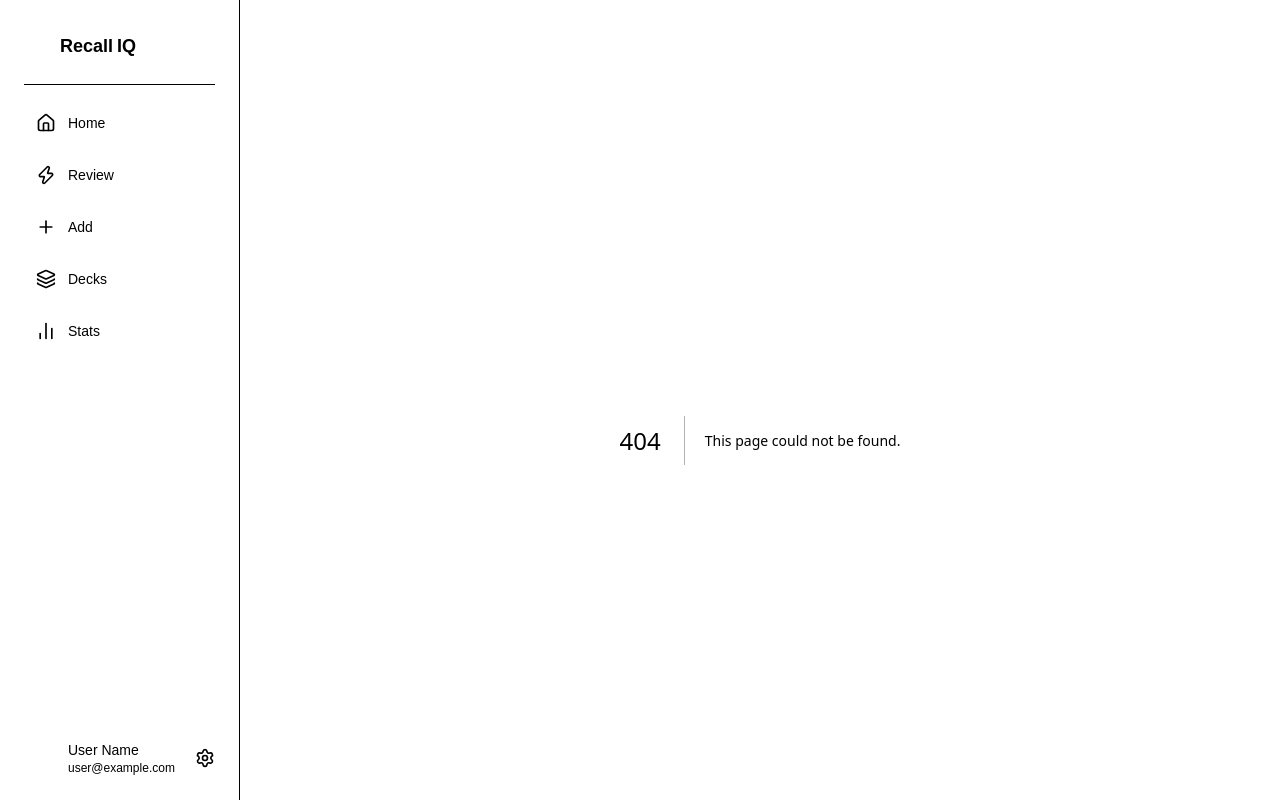
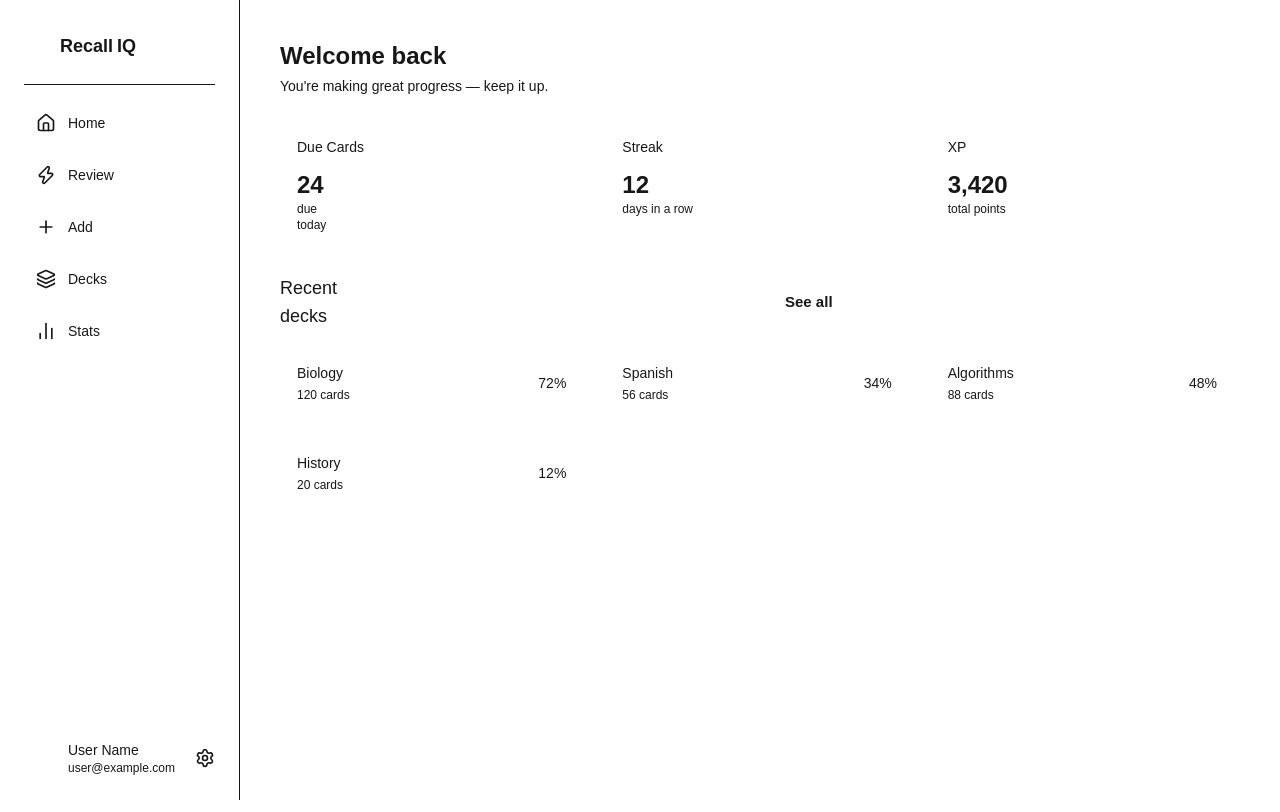
Before and after one commit to Sudarshan7a/recallIQ, a Next.js app: page /dashboard in a window 1280 px wide. Before the commit this address had no page. Shown: the top 812 px of the page. Built offline with nearby package versions, Linux system fonts and the light colour scheme.

Commit message:
feat(screens): add dashboard, review, add, and decks pages (Batch A)

```diff
--- /dev/null
+++ b/app/add/page.tsx
@@ -0,0 +1,41 @@
+"use client"
+
+import React, { useState } from 'react'
+import Card from '../../components/ui/Card'
+import Input from '../../components/ui/Input'
+import Button from '../../components/ui/Button'
+
+export default function AddPage() {
+  const [front, setFront] = useState('')
+  const [back, setBack] = useState('')
+  const [error, setError] = useState('')
+
+  function handleSave() {
+    if (!front.trim() || !back.trim()) {
+      setError('Both front and back are required')
+      return
+    }
+    setError('')
+    // mock save
+    alert('Card saved (mock)')
+    setFront('')
+    setBack('')
+  }
+
+  return (
+    <div className="max-w-2xl mx-auto">
+      <Card className="p-6">
+        <h2 className="text-lg font-medium text-text-primary">Add new card</h2>
+        <div className="mt-4 space-y-3">
+          <Input placeholder="Front (question)" value={front} onChange={(e) => setFront(e.target.value)} error={error ? undefined : undefined} />
+          <Input placeholder="Back (answer)" value={back} onChange={(e) => setBack(e.target.value)} />
+          {error && <div className="text-red text-sm">{error}</div>}
+          <div className="mt-4 flex gap-3">
+            <Button variant="primary" onClick={handleSave}>Save</Button>
+            <Button variant="ghost" onClick={() => { setFront(''); setBack(''); setError('') }}>Clear</Button>
+          </div>
+        </div>
+      </Card>
+    </div>
+  )
+}
--- /dev/null
+++ b/app/dashboard/page.tsx
@@ -0,0 +1,65 @@
+"use client"
+
+import React from 'react'
+import Card from '../../components/ui/Card'
+import DeckCard from '../../components/ui/DeckCard'
+import Button from '../../components/ui/Button'
+
+const mockDecks = [
+  { title: 'Biology', progress: 72, count: 120 },
+  { title: 'Spanish', progress: 34, count: 56 },
+  { title: 'Algorithms', progress: 48, count: 88 },
+  { title: 'History', progress: 12, count: 20 },
+]
+
+export default function DashboardPage() {
+  return (
+    <div className="max-w-7xl mx-auto">
+      <header className="mb-6">
+        <h1 className="text-2xl font-display font-semibold text-text-primary">Welcome back</h1>
+        <p className="text-text-secondary text-sm mt-1">You're making great progress — keep it up.</p>
+      </header>
+
+      <section className="grid gap-4 grid-cols-1 md:grid-cols-2 xl:grid-cols-3 mb-6">
+        <Card className="p-4">
+          <h3 className="text-sm text-text-secondary">Due Cards</h3>
+          <div className="mt-3 flex items-center justify-between">
+            <div>
+              <div className="text-2xl font-semibold text-text-primary">24</div>
+              <div className="text-xs text-text-secondary">due today</div>
+            </div>
+            <Button variant="primary">Start Review</Button>
+          </div>
+        </Card>
+
+        <Card className="p-4">
+          <h3 className="text-sm text-text-secondary">Streak</h3>
+          <div className="mt-3">
+            <div className="text-2xl font-semibold text-text-primary">12</div>
+            <div className="text-xs text-text-secondary">days in a row</div>
+          </div>
+        </Card>
+
+        <Card className="p-4">
+          <h3 className="text-sm text-text-secondary">XP</h3>
+          <div className="mt-3">
+            <div className="text-2xl font-semibold text-text-primary">3,420</div>
+            <div className="text-xs text-text-secondary">total points</div>
+          </div>
+        </Card>
+      </section>
+
+      <section>
+        <div className="flex items-center justify-between mb-4">
+          <h2 className="text-lg font-medium text-text-primary">Recent decks</h2>
+          <Button variant="ghost">See all</Button>
+        </div>
+        <div className="grid grid-cols-1 md:grid-cols-2 xl:grid-cols-3 gap-4">
+          {mockDecks.map((d) => (
+            <DeckCard key={d.title} title={d.title} progress={d.progress} count={d.count} />
+          ))}
+        </div>
+      </section>
+    </div>
+  )
+}
--- /dev/null
+++ b/app/decks/page.tsx
@@ -0,0 +1,29 @@
+"use client"
+
+import React from 'react'
+import DeckCard from '../../components/ui/DeckCard'
+
+const mockDecks = [
+  { title: 'Biology', progress: 72, count: 120 },
+  { title: 'Spanish', progress: 34, count: 56 },
+  { title: 'Algorithms', progress: 48, count: 88 },
+  { title: 'History', progress: 12, count: 20 },
+  { title: 'Chemistry', progress: 90, count: 140 },
+  { title: 'Philosophy', progress: 5, count: 18 },
+]
+
+export default function DecksPage() {
+  return (
+    <div className="max-w-7xl mx-auto">
+      <header className="mb-6 flex items-center justify-between">
+        <h1 className="text-2xl font-display font-semibold text-text-primary">Your Decks</h1>
+      </header>
+
+      <div className="grid grid-cols-1 md:grid-cols-2 xl:grid-cols-3 gap-4">
+        {mockDecks.map((d) => (
+          <DeckCard key={d.title} title={d.title} progress={d.progress} count={d.count} />
+        ))}
+      </div>
+    </div>
+  )
+}
--- /dev/null
+++ b/app/review/page.tsx
@@ -0,0 +1,63 @@
+"use client"
+
+import React, { useState } from 'react'
+import Card from '../../components/ui/Card'
+import Button from '../../components/ui/Button'
+import { motion } from 'framer-motion'
+
+const mockCards = [
+  { id: 1, front: 'What is spaced repetition?', back: 'A learning technique...' },
+  { id: 2, front: 'Define active recall', back: 'Attempting to remember...' },
+  { id: 3, front: 'What is Anki?', back: 'A spaced repetition app' },
+]
+
+export default function ReviewPage() {
+  const [started, setStarted] = useState(false)
+  const [index, setIndex] = useState(0)
+  const [showBack, setShowBack] = useState(false)
+
+  const card = mockCards[index]
+
+  return (
+    <div className="max-w-3xl mx-auto">
+      {!started ? (
+        <Card className="p-6 text-center">
+          <h2 className="text-lg font-medium text-text-primary">Start review session</h2>
+          <p className="text-text-secondary mt-2">You have {mockCards.length} cards ready for review.</p>
+          <div className="mt-4">
+            <Button variant="primary" onClick={() => setStarted(true)}>
+              Start Session
+            </Button>
+          </div>
+        </Card>
+      ) : (
+        <div className="space-y-4">
+          <motion.div initial={{ opacity: 0, y: 20 }} animate={{ opacity: 1, y: 0 }}>
+            <Card className="p-6">
+              <div>
+                <div className="text-sm text-text-secondary">Card {index + 1} of {mockCards.length}</div>
+                <div className="mt-4 text-text-primary text-lg font-medium">{card.front}</div>
+                {showBack && <div className="mt-4 text-text-secondary">{card.back}</div>}
+              </div>
+            </Card>
+          </motion.div>
+
+          <div className="flex gap-3">
+            {!showBack ? (
+              <Button variant="secondary" onClick={() => setShowBack(true)}>Show Answer</Button>
+            ) : (
+              <>
+                <Button variant="ghost" onClick={() => { setIndex((i) => Math.min(i + 1, mockCards.length - 1)); setShowBack(false); }}>
+                  Mark Done
+                </Button>
+                <Button variant="primary" onClick={() => { setIndex((i) => Math.min(i + 1, mockCards.length - 1)); setShowBack(false); }}>
+                  Next
+                </Button>
+              </>
+            )}
+          </div>
+        </div>
+      )}
+    </div>
+  )
+}
--- /dev/null
+++ b/components/ui/DeckCard.tsx
@@ -0,0 +1,26 @@
+import React from 'react'
+import Card from './Card'
+
+interface DeckCardProps {
+  title: string
+  progress?: number
+  count?: number
+}
+
+export const DeckCard: React.FC<DeckCardProps> = ({ title, progress = 0, count = 0 }) => {
+  return (
+    <Card className="p-4">
+      <div className="flex items-center justify-between gap-4">
+        <div>
+          <h3 className="text-text-primary font-medium text-sm">{title}</h3>
+          <p className="text-text-secondary text-xs mt-1">{count} cards</p>
+        </div>
+        <div className="flex items-center gap-2">
+          <div className="w-10 h-10 rounded-full bg-indigo/10 flex items-center justify-center text-indigo text-sm font-medium">{Math.round(progress)}%</div>
+        </div>
+      </div>
+    </Card>
+  )
+}
+
+export default DeckCard
```
